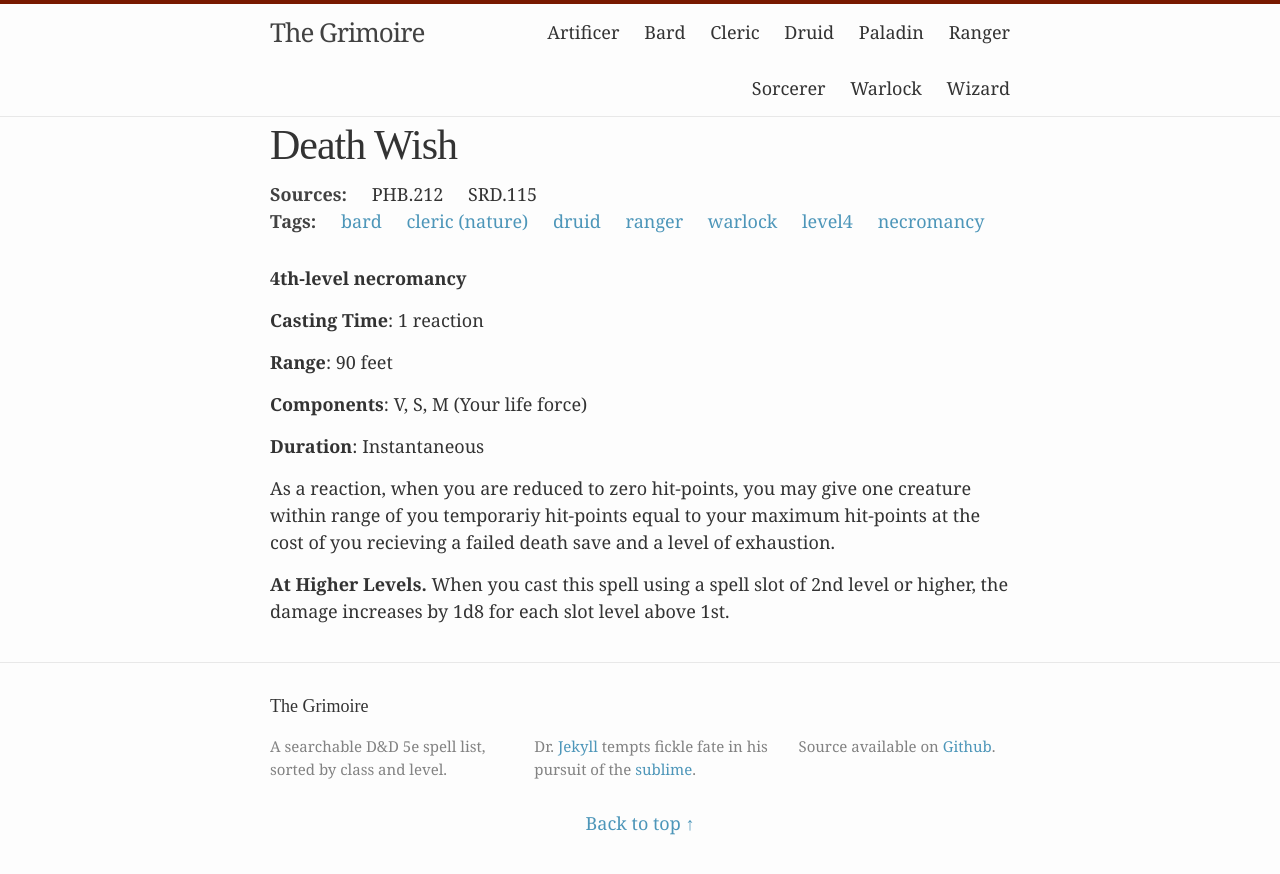
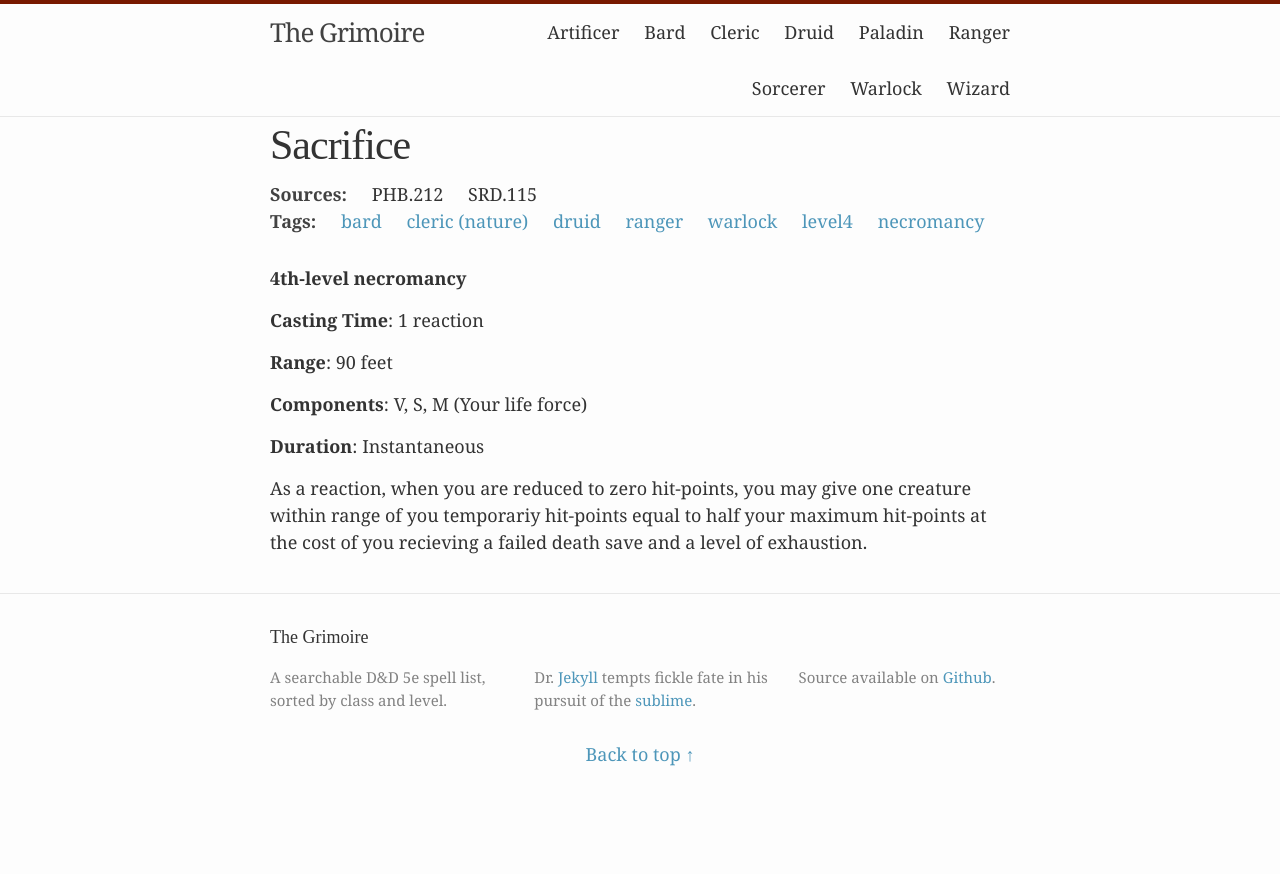
Before and after one commit to LazyDM699/LazyDM699.github.io, a Jekyll site: the page built from _posts/2014-08-24-death-wish.markdown, in a window 1280 px wide. Shown: the top 874 px of the page. Built offline with Jekyll 4.4.1, drawn with Linux system fonts in a browser that asks for light colours.

Commit message:
Update 2014-08-24-death-wish.markdown

```diff
--- a/_posts/2014-08-24-death-wish.markdown
+++ b/_posts/2014-08-24-death-wish.markdown
@@ -1,6 +1,6 @@
 ---
 layout: post
-title:  "Death Wish"
+title:  "Sacrifice"
 date:   2014-08-24
 sources: [PHB.212, SRD.115]
 tags: [bard, cleric (nature), druid, ranger, warlock, level4, necromancy]
@@ -16,6 +16,4 @@ tags: [bard, cleric (nature), druid, ranger, warlock, level4, necromancy]
 
 **Duration**: Instantaneous
 
-As a reaction, when you are reduced to zero hit-points, you may give one creature within range of you temporariy hit-points equal to your maximum hit-points at the cost of you recieving a failed death save and a level of exhaustion.
-
-**At Higher Levels.** When you cast this spell using a spell slot of 2nd level or higher, the damage increases by 1d8 for each slot level above 1st.
+As a reaction, when you are reduced to zero hit-points, you may give one creature within range of you temporariy hit-points equal to half your maximum hit-points at the cost of you recieving a failed death save and a level of exhaustion.
```
